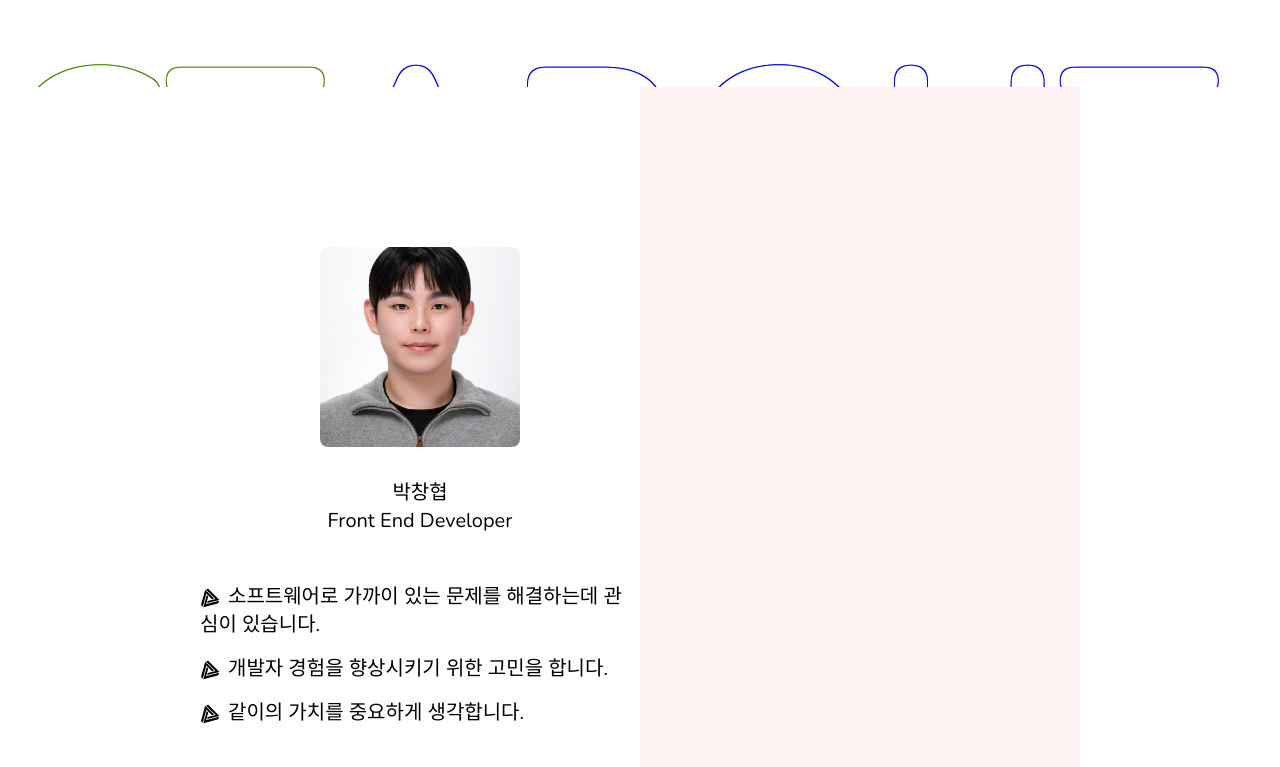
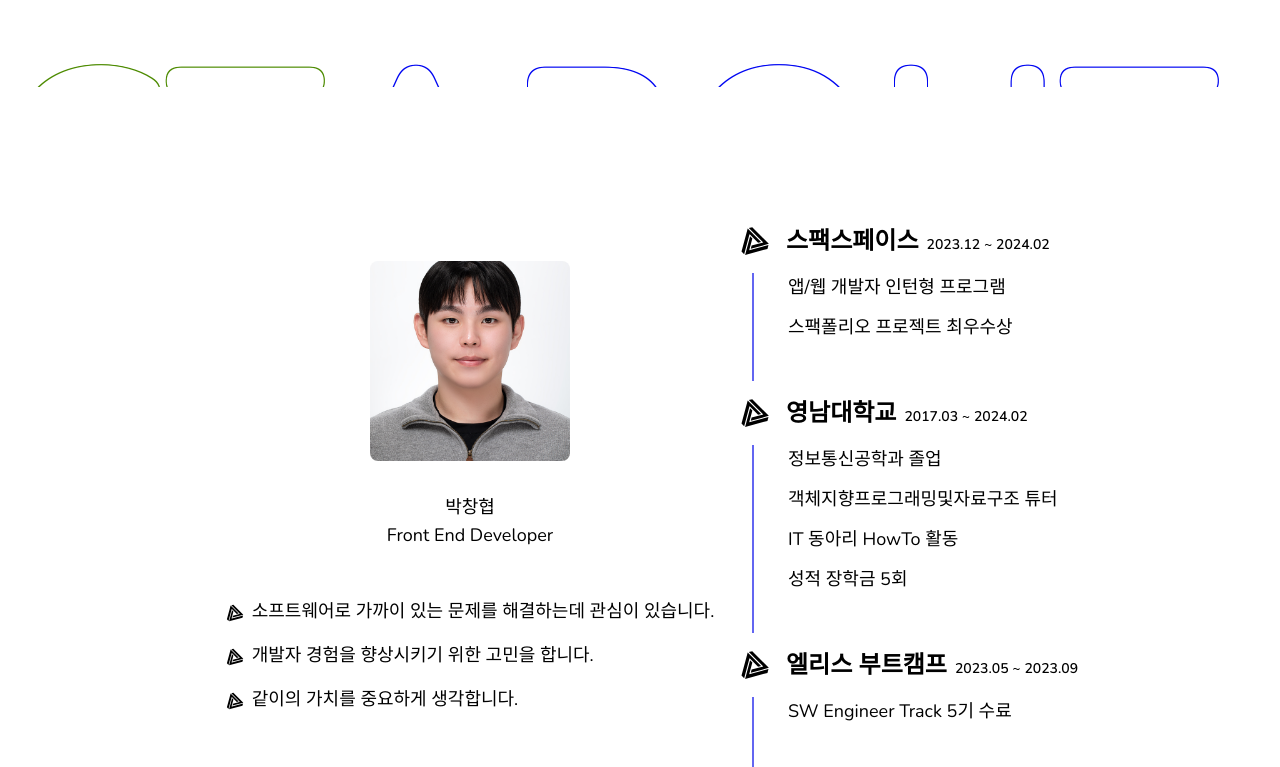
Before and after one commit to thwlckd/portfolio.v1, a Next.js app: page / in a window 1280 px wide. Shown: the part 713-1480 px from the top of the page. Built offline with nearby package versions, Linux system fonts and the light colour scheme.

Commit message:
Feat: 커리어 섹션 작업

```diff
--- a/src/app/layout.tsx
+++ b/src/app/layout.tsx
@@ -5,6 +5,7 @@ import { cn } from '@/utils';
 import Cursor from '@/components/common/Cursor';
 import Progressbar from '@/components/common/Progressbar';
 import Sidebar from '@/components/common/Sidebar';
+import Home from '@/components/section/Home';
 import './globals.css';
 
 const font = Nunito({ subsets: ['latin'], display: 'swap' });
@@ -26,7 +27,8 @@ export default function RootLayout({
           <Cursor />
           <Progressbar />
           <Sidebar />
-          {children}
+          <Home />
+          <main className="ml-[200px]">{children}</main>
         </body>
       </Provider>
     </html>
--- a/src/app/page.tsx
+++ b/src/app/page.tsx
@@ -1,4 +1,3 @@
-import Home from '@/components/section/Home';
 import About from '@/components/section/About';
 import Skill from '@/components/section/Skill';
 import Project from '@/components/section/Project';
@@ -7,7 +6,6 @@ import Contact from '@/components/section/Contact';
 export default function Main() {
   return (
     <>
-      <Home />
       <About />
       <Skill />
       <Project />
--- a/src/components/section/About.tsx
+++ b/src/components/section/About.tsx
@@ -1,7 +1,7 @@
 'use client';
 
 import Image from 'next/image';
-import { useRef } from 'react';
+import { Children, useRef } from 'react';
 import { GiMoebiusTriangle } from 'react-icons/gi';
 import useRefObserver from '@/hooks/useRefObserver';
 
@@ -12,7 +12,7 @@ export default function About() {
   return (
     <section
       id="about"
-      className="grid grid-flow-col grid-cols-2 min-h-screen px-[200px]"
+      className=" grid grid-flow-col grid-cols-2 min-h-screen"
       ref={aboutRef}
     >
       <Profile />
@@ -23,7 +23,7 @@ export default function About() {
 
 const Profile = () => {
   return (
-    <article className="flex flex-col justify-center items-center text-xl">
+    <article className="flex flex-col justify-center items-center text-lg">
       <div className="overflow-hidden w-[200px] h-[200px] rounded-lg">
         <Image
           className="aspect-square object-cover hover:scale-110 transition-all"
@@ -53,8 +53,51 @@ const Profile = () => {
   );
 };
 
+const CAREERS = [
+  {
+    title: '스팩스페이스',
+    period: '2023.12 ~ 2024.02',
+    description: [
+      '앱/웹 개발자 인턴형 프로그램',
+      '스팩폴리오 프로젝트 최우수상',
+    ],
+  },
+  {
+    title: '영남대학교',
+    period: '2017.03 ~ 2024.02',
+    description: [
+      '정보통신공학과 졸업',
+      '객체지향프로그래밍및자료구조 튜터',
+      'IT 동아리 HowTo 활동',
+      '성적 장학금 5회',
+    ],
+  },
+  {
+    title: '엘리스 부트캠프',
+    period: '2023.05 ~ 2023.09',
+    description: ['SW Engineer Track 5기 수료'],
+  },
+];
+
 const Career = () => {
   return (
-    <article className="flex flex-col justify-center items-center bg-red-50"></article>
+    <article className="flex flex-col justify-center ">
+      {Children.toArray(
+        CAREERS.map(({ title, period, description }) => (
+          <div className="relative">
+            <div className="flex justify-center items-center w-fit h-16 bg-white">
+              <GiMoebiusTriangle className="inline-block text-3xl hover:text-indigo-500 hover:animate-spin" />
+              <p className="ml-4 text-2xl font-semibold">
+                {title}
+                <span className="ml-2 text-sm">{period}</span>
+              </p>
+            </div>
+            <div className="flex flex-col gap-3 ml-12 mb-10 text-lg before:absolute before:left-3 before:w-[2px] before:h-full before:-z-10 before:bg-indigo-500">
+              {Children.toArray(description.map((v) => <p>{v}</p>))}
+            </div>
+          </div>
+        )),
+      )}
+    </article>
   );
 };
```
